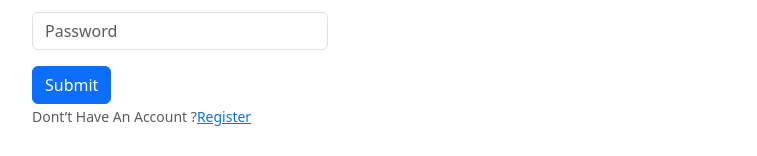
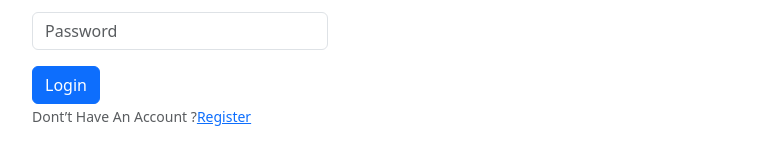
Before and after one commit to vatiza/NewsAppsWithReact, a React (Vite) app: page /login in a window 1280 px wide. Shown: the part 208-364 px from the top of the page, without its empty margins (460-1217 px from the left). Built offline with nearby package versions, Linux system fonts and the light colour scheme.

Commit message:
login and create new account does work

```diff
--- a/src/Providers/AuthProvider.jsx
+++ b/src/Providers/AuthProvider.jsx
@@ -1,5 +1,5 @@
-import React, { createContext } from "react";
-import { getAuth } from "firebase/auth";
+import  { createContext } from "react";
+import { createUserWithEmailAndPassword, getAuth, signInWithEmailAndPassword } from "firebase/auth";
 import app from "../Firebase/Firebase.config";
 
 const auth = getAuth(app);
@@ -7,8 +7,16 @@ export const AuthContext = createContext(null);
 const AuthProvider = ({ children }) => {
   const user =null;
 
+  const createUser = (email, pass) => {
+    return createUserWithEmailAndPassword(auth, email, pass)
+}
+const signIn=(email,pass)=>{
+  return signInWithEmailAndPassword(auth,email,pass);
+}
   const authInfo = {
     user,
+    createUser,
+    signIn
   };
   return (
     <AuthContext.Provider value={authInfo}>{children}</AuthContext.Provider>
--- a/src/pages/Login/Login.jsx
+++ b/src/pages/Login/Login.jsx
@@ -1,14 +1,31 @@
 
+import { useContext } from "react";
 import { Container } from "react-bootstrap";
 import Button from "react-bootstrap/Button";
 import Form from "react-bootstrap/Form";
 import { Link } from "react-router-dom";
+import { AuthContext } from "../../Providers/AuthProvider";
 
 const Login = () => {
+  const{signIn}=useContext(AuthContext);
+  const handleLogin=event=>{
+    event.preventDefault();
+    const form=event.target;
+    const email=form.email.value;
+    const pass=form.password.value;
+    signIn(email,pass)
+    .then(result=>{
+      const logedUser=result.user;
+      console.log(logedUser);
+      alert('login succesfully');
+    })
+    .catch(error=>{console.log(error)})
+
+  }
   return (
     <Container className="w-25 mx-auto">
       <h2>Plase Login</h2>
-      <Form>
+      <Form onSubmit={handleLogin}>
         <Form.Group className="mb-3" controlId="formBasicEmail">
           <Form.Label>Email address</Form.Label>
           <Form.Control type="email" name="email" placeholder="Enter email" />
@@ -24,7 +41,7 @@ const Login = () => {
         </Form.Group>
 
         <Button variant="primary" type="submit">
-          Submit
+          Login
         </Button>
         <br></br>
         <Form.Text className="text-secendary">
--- a/src/pages/Login/Register.jsx
+++ b/src/pages/Login/Register.jsx
@@ -1,20 +1,47 @@
 
+import { useContext } from "react";
 import { Container } from "react-bootstrap";
 import Button from "react-bootstrap/Button";
 import Form from "react-bootstrap/Form";
 import { Link } from "react-router-dom";
+import { AuthContext } from "../../Providers/AuthProvider";
+
 const Register = () => {
+const {createUser}   =useContext(AuthContext);
+    const handleRegister = (event) => {
+      event.preventDefault();
+      const form = event.target;
+      const name = form.name.value;
+      const photoUrl = form.photoUrl.value;
+      const email = form.email.value;
+      const pass = form.password.value;
+      createUser(email, pass)
+      .then(result => {
+          const loggedUser = result.user;
+          console.log(loggedUser);
+      })
+      .catch(error => {
+          console.log(error.message);
+      })
+
+    };
+
+
   return (
     <Container className="w-25 mx-auto">
       <h2>Plase Register</h2>
-        <Form>
+      <Form onSubmit={handleRegister}>
         <Form.Group className="mb-3" controlId="formBasicEmail">
           <Form.Label>Full Name</Form.Label>
           <Form.Control type="text" name="name" placeholder="Enter Full Name" />
         </Form.Group>
         <Form.Group className="mb-3" controlId="formBasicEmail">
           <Form.Label>Photo Url</Form.Label>
-            <Form.Control type="text" name="photoUrl" placeholder="Enter Photo URl" />
+          <Form.Control
+            type="text"
+            name="photoUrl"
+            placeholder="Enter Photo URl"
+          />
         </Form.Group>
         <Form.Group className="mb-3" controlId="formBasicEmail">
           <Form.Label>Email address</Form.Label>
@@ -44,4 +71,5 @@ const Register = () => {
   );
 };
 
-export default Register;<h1>THis is register page</h1>
+export default Register;
+<h1>THis is register page</h1>;
```
Lines whose indentation alone changed are shown as unchanged.
